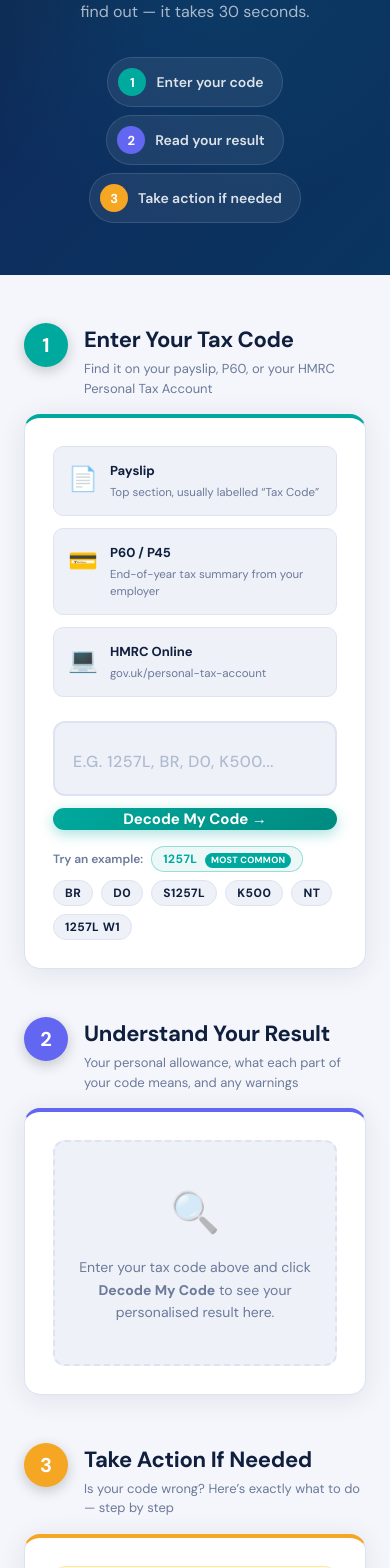
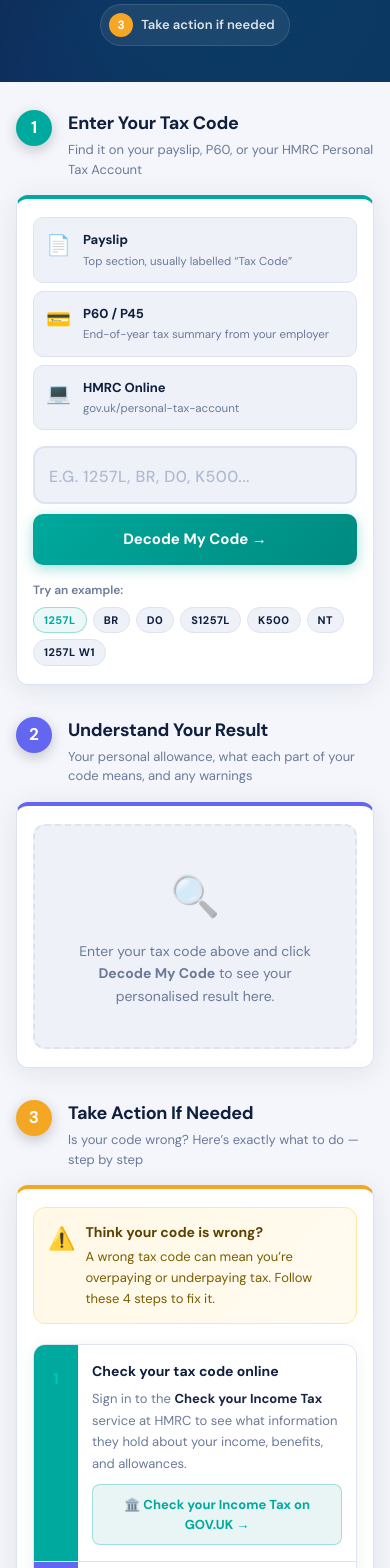
Before and after one commit to dsrashmika-prog/uktaxcal, a Next.js app: page / in a window 390 px wide. Shown: the part 400-1968 px from the top of the page. Built offline with nearby package versions, Linux system fonts and the light colour scheme.

Commit message:
Fix mobile layout: full-width buttons, pill wrapping, card padding, gov links, contact section

```diff
--- a/src/app/globals.css
+++ b/src/app/globals.css
@@ -2886,3 +2886,219 @@ select.form-control {
   text-decoration: none;
   font-weight: 600;
 }
+
+/* ===================== MOBILE FIXES ===================== */
+
+@media (max-width: 480px) {
+
+  /* Hero */
+  .wf-hero {
+    padding: 36px 18px 36px;
+  }
+  .wf-hero h1 {
+    font-size: 24px;
+    letter-spacing: -0.4px;
+  }
+  .wf-hero p {
+    font-size: 14px;
+    margin-bottom: 24px;
+  }
+  .wf-hero-badge {
+    font-size: 11px;
+    padding: 5px 14px;
+  }
+  .wf-hero-step {
+    font-size: 13px;
+    padding: 8px 14px 8px 8px;
+    gap: 8px;
+  }
+  .wf-hs-num {
+    width: 24px;
+    height: 24px;
+    font-size: 12px;
+  }
+
+  /* Page wrapper */
+  .wf-page {
+    padding: 28px 16px 60px;
+  }
+
+  /* Step label */
+  .wf-step-label-title {
+    font-size: 18px;
+  }
+  .wf-step-num-big {
+    width: 36px;
+    height: 36px;
+    font-size: 17px;
+  }
+
+  /* Step card */
+  .wf-step-card {
+    padding: 18px 16px;
+    border-radius: 12px;
+  }
+
+  /* Where-to-find row: side-by-side on small mobile */
+  .wf-where-row {
+    grid-template-columns: 1fr;
+    gap: 8px;
+    margin-bottom: 16px;
+  }
+  .wf-where-item {
+    padding: 12px;
+  }
+  .wf-where-icon {
+    font-size: 20px;
+  }
+
+  /* Input + button: stack vertically */
+  .wf-input-area {
+    flex-direction: column;
+    gap: 10px;
+  }
+  .tc-input-field {
+    width: 100%;
+    padding: 0 14px;
+  }
+  .tc-input-field input {
+    font-size: 20px;
+    padding: 12px 0;
+  }
+  .tc-decode-btn {
+    width: 100%;
+    padding: 14px;
+    font-size: 15px;
+    border-radius: 10px;
+  }
+
+  /* Pills: wrap nicely, don't overflow */
+  .wf-pills-row {
+    gap: 6px;
+  }
+  .wf-pills-label {
+    width: 100%;
+    margin-bottom: 2px;
+  }
+  .tc-hint-pill {
+    font-size: 11px;
+    padding: 4px 10px;
+  }
+  .wf-pill-tag {
+    display: none; /* hide "Most common" tag on tiny screens */
+  }
+
+  /* Allowance hero inside result panel */
+  .tc-allowance-hero {
+    padding: 20px 18px;
+    gap: 16px;
+  }
+  .tc-ah-code { font-size: 28px; }
+  .tc-ah-amount { font-size: 24px; }
+
+  /* Action steps */
+  .tc-step-num {
+    width: 44px;
+    font-size: 16px;
+  }
+  .tc-step-body {
+    padding: 16px 14px;
+  }
+  .tc-step-title {
+    font-size: 14px;
+  }
+
+  /* GOV.UK action links — full width on mobile */
+  .tc-gov-link {
+    display: flex;
+    width: 100%;
+    box-sizing: border-box;
+    justify-content: center;
+    padding: 10px 14px;
+    font-size: 13px;
+    text-align: center;
+  }
+
+  /* Contact grid already 1-col, just tighten */
+  .tc-contact-grid {
+    gap: 12px;
+  }
+  .tc-contact-card {
+    padding: 18px;
+  }
+  .tc-phone-num {
+    font-size: 20px;
+  }
+
+  /* Contact header source on new line */
+  .wf-contact-header {
+    font-size: 15px;
+    flex-direction: column;
+    align-items: flex-start;
+    gap: 4px;
+  }
+  .wf-contact-source {
+    margin-left: 0;
+  }
+
+  /* Action banner */
+  .wf-action-banner {
+    padding: 14px 14px;
+    gap: 10px;
+  }
+  .wf-action-banner-icon {
+    font-size: 22px;
+  }
+  .wf-action-banner-title {
+    font-size: 14px;
+  }
+
+  /* Tip box */
+  .tc-tip-box {
+    padding: 12px 14px;
+    font-size: 12px;
+  }
+
+  /* Info chip */
+  .tc-info-chip {
+    font-size: 11px;
+    padding: 6px 10px;
+    display: block;
+    width: 100%;
+    box-sizing: border-box;
+  }
+
+  /* Reference table */
+  .wf-ref-title {
+    font-size: 17px;
+  }
+  .wf-ref-header {
+    gap: 10px;
+    font-size: 20px;
+  }
+
+  /* Step block spacing */
+  .wf-step-block {
+    margin-bottom: 32px;
+  }
+
+  /* Breakdown card */
+  .tc-breakdown-header {
+    font-size: 12px;
+    padding: 12px 16px;
+  }
+  .tc-meaning-row,
+  .tc-warning-row {
+    padding: 14px 14px;
+    gap: 10px;
+  }
+  .tcm-icon {
+    font-size: 18px;
+  }
+  .tcm-title {
+    font-size: 12px;
+  }
+  .tcm-desc {
+    font-size: 12px;
+  }
+}
```
